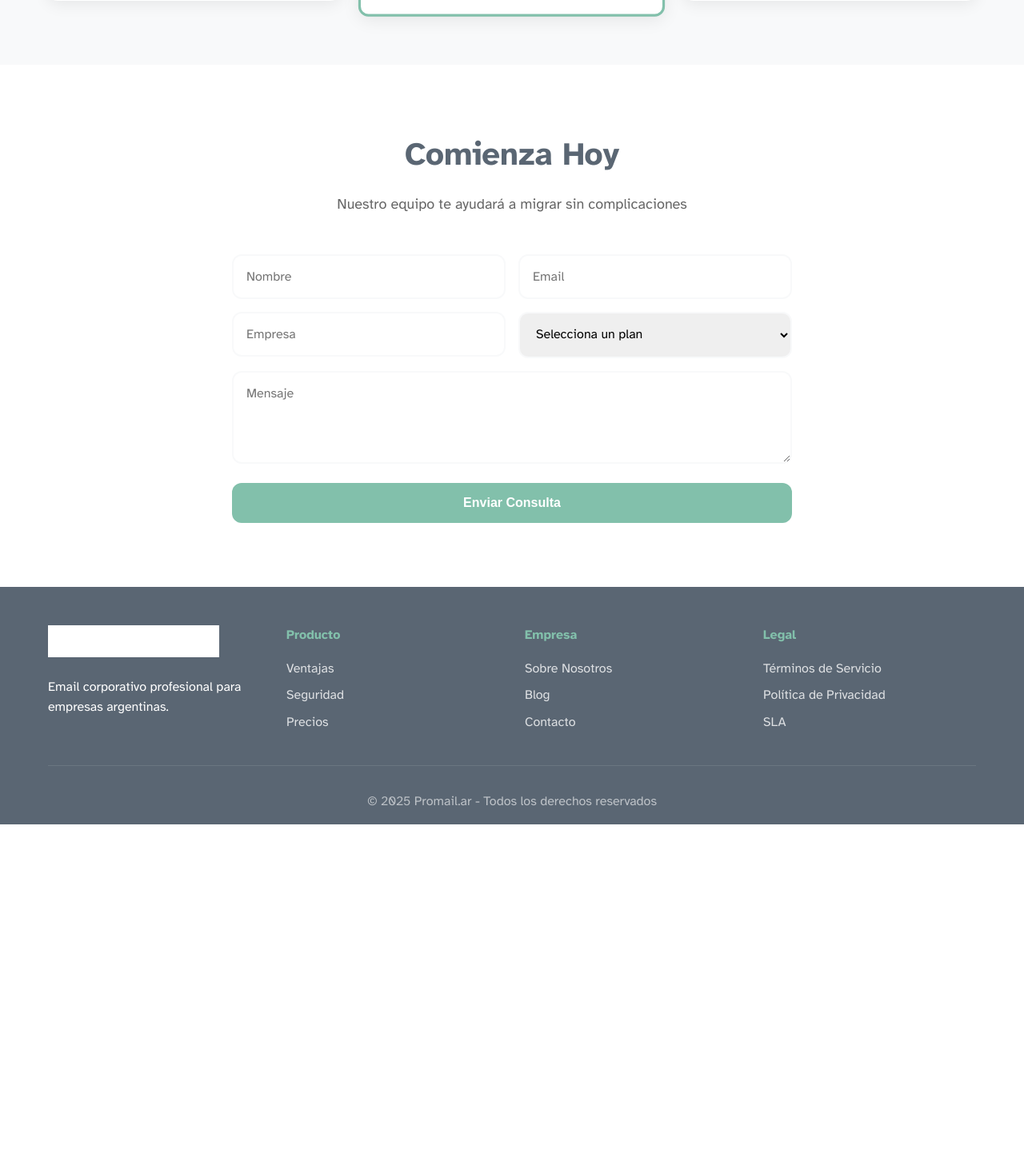
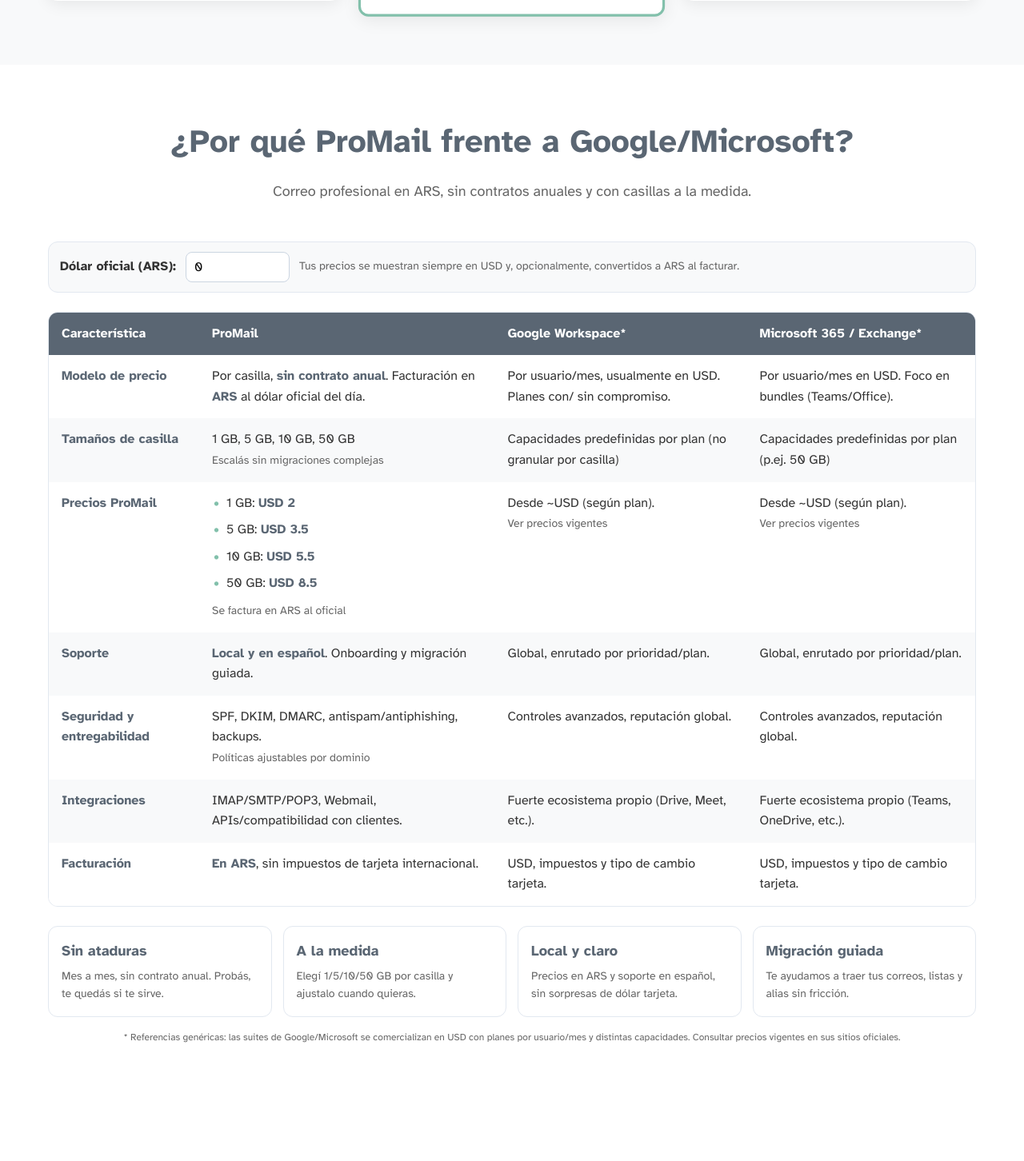
Before and after one commit to facuvar/promail, a PHP site: page / in a window 1280 px wide. Shown: the part 3772-5224 px from the top of the page at 80% size. Before the commit the page ends 4803 px from the top, so only its background shows below. Run offline with PHP 8.4, Linux system fonts and the light colour scheme.

Commit message:
comparativas

```diff
--- a/assets/css/styles.css
+++ b/assets/css/styles.css
@@ -762,6 +762,160 @@
     transform: scale(1.1);
 }
 
+/* Comparativa Section */
+.comparativa {
+    padding: 4rem 0;
+    background: var(--white);
+}
+
+.comparativa-header {
+    text-align: center;
+    margin-bottom: 2rem;
+}
+
+.conversor-ars {
+    display: flex;
+    gap: 12px;
+    align-items: center;
+    background: var(--light-color);
+    border: 1px solid #e2e8f0;
+    padding: 12px 14px;
+    border-radius: var(--border-radius);
+    margin-bottom: 1.5rem;
+}
+
+.conversor-ars label {
+    font-weight: 600;
+    color: var(--text-color);
+}
+
+.conversor-ars input {
+    width: 130px;
+    padding: 8px 10px;
+    border: 1px solid #cbd5e1;
+    border-radius: 8px;
+    outline: none;
+    font-family: 'Atkinson Hyperlegible', sans-serif;
+    font-size: 1rem;
+}
+
+.conversor-ars input:focus {
+    border-color: var(--primary-color);
+}
+
+.conversor-hint {
+    font-size: 0.875rem;
+    color: var(--text-light);
+}
+
+.tabla-comparativa-wrapper {
+    overflow: auto;
+    border: 1px solid #e2e8f0;
+    border-radius: var(--border-radius);
+    margin-bottom: 1.5rem;
+}
+
+.tabla-comparativa {
+    width: 100%;
+    border-collapse: collapse;
+    min-width: 780px;
+}
+
+.tabla-comparativa thead {
+    background: var(--dark-color);
+    color: var(--white);
+}
+
+.tabla-comparativa th {
+    text-align: left;
+    padding: 14px 16px;
+    font-weight: 700;
+}
+
+.tabla-comparativa tbody tr:nth-child(odd) {
+    background: var(--white);
+}
+
+.tabla-comparativa tbody tr:nth-child(even) {
+    background: var(--light-color);
+}
+
+.tabla-comparativa td {
+    padding: 14px 16px;
+    vertical-align: top;
+}
+
+.tabla-comparativa td strong {
+    color: var(--dark-color);
+}
+
+.tabla-comparativa small {
+    color: var(--text-light);
+    font-size: 0.875rem;
+}
+
+.precios-lista {
+    margin: 0;
+    padding-left: 18px;
+    list-style: none;
+}
+
+.precios-lista li {
+    margin-bottom: 0.5rem;
+}
+
+.precios-lista li::before {
+    content: "•";
+    color: var(--primary-color);
+    font-weight: bold;
+    display: inline-block;
+    width: 1em;
+    margin-left: -1em;
+}
+
+.ars {
+    color: var(--primary-color);
+    font-weight: 600;
+}
+
+.comparativa-bullets {
+    display: grid;
+    grid-template-columns: repeat(auto-fit, minmax(240px, 1fr));
+    gap: 14px;
+    margin-bottom: 1rem;
+}
+
+.bullet-card {
+    border: 1px solid #e2e8f0;
+    border-radius: var(--border-radius);
+    padding: 16px;
+    transition: all 0.3s;
+}
+
+.bullet-card:hover {
+    box-shadow: var(--shadow);
+    transform: translateY(-4px);
+}
+
+.bullet-card h3 {
+    margin: 0 0 6px;
+    font-size: 1.125rem;
+    color: var(--dark-color);
+}
+
+.bullet-card p {
+    margin: 0;
+    color: var(--text-light);
+    font-size: 0.875rem;
+}
+
+.comparativa-disclaimer {
+    color: var(--text-light);
+    font-size: 0.75rem;
+    margin-top: 0.75rem;
+    text-align: center;
+}
+
 /* Footer */
 .footer {
     background: var(--dark-color);
--- a/assets/js/main.js
+++ b/assets/js/main.js
@@ -321,6 +321,39 @@
     }
 });
 
+// Conversor ARS
+(function(){
+    const input = document.getElementById('usdOficial');
+    const arsSpans = document.querySelectorAll('.ars');
+
+    function formatARS(v){
+        try {
+            return new Intl.NumberFormat('es-AR', { style:'currency', currency:'ARS', maximumFractionDigits:0 }).format(v);
+        } catch(e){
+            return 'ARS ' + Math.round(v).toLocaleString('es-AR');
+        }
+    }
+
+    function recalc(){
+        const rate = parseFloat(input.value || '0');
+        arsSpans.forEach(el => {
+            const usd = parseFloat(el.getAttribute('data-usd'));
+            if (!rate || rate <= 0) {
+                el.textContent = '';
+            } else {
+                const ars = usd * rate;
+                el.textContent = ' · ' + formatARS(ars);
+                el.title = `USD ${usd} × ${rate} ARS`;
+            }
+        });
+    }
+
+    if (input) {
+        input.addEventListener('input', recalc);
+        recalc();
+    }
+})();
+
 // Inicializar componentes
 document.addEventListener('DOMContentLoaded', () => {
     new ThreatMonitor();
--- a/index.html
+++ b/index.html
@@ -20,6 +20,7 @@
                 <li><a href="#ventajas">Ventajas</a></li>
                 <li><a href="#seguridad">Seguridad</a></li>
                 <li><a href="#precios">Precios</a></li>
+                <li><a href="#comparativa">Comparativa</a></li>
                 <li><a href="#contacto">Contacto</a></li>
             </ul>
         </nav>
@@ -280,6 +281,116 @@
         </div>
     </section>
 
+    <!-- Comparativa ProMail -->
+    <section class="comparativa" id="comparativa">
+        <div class="container">
+            <div class="comparativa-header">
+                <h2 class="section-title">¿Por qué <span class="highlight">ProMail</span> frente a Google/Microsoft?</h2>
+                <p class="section-subtitle">Correo profesional en ARS, sin contratos anuales y con casillas a la medida.</p>
+            </div>
+
+            <!-- Conversor a ARS -->
+            <div class="conversor-ars">
+                <label for="usdOficial">Dólar oficial (ARS):</label>
+                <input id="usdOficial" type="number" min="0" step="0.01" value="0" placeholder="p.ej. 980">
+                <span class="conversor-hint">Tus precios se muestran siempre en USD y, opcionalmente, convertidos a ARS al facturar.</span>
+            </div>
+
+            <!-- Tabla comparativa -->
+            <div class="tabla-comparativa-wrapper">
+                <table class="tabla-comparativa">
+                    <thead>
+                        <tr>
+                            <th>Característica</th>
+                            <th>ProMail</th>
+                            <th>Google Workspace*</th>
+                            <th>Microsoft 365 / Exchange*</th>
+                        </tr>
+                    </thead>
+                    <tbody>
+                        <tr>
+                            <td><strong>Modelo de precio</strong></td>
+                            <td>Por casilla, <strong>sin contrato anual</strong>. Facturación en <strong>ARS</strong> al dólar oficial del día.</td>
+                            <td>Por usuario/mes, usualmente en USD. Planes con/ sin compromiso.</td>
+                            <td>Por usuario/mes en USD. Foco en bundles (Teams/Office).</td>
+                        </tr>
+                        <tr>
+                            <td><strong>Tamaños de casilla</strong></td>
+                            <td>
+                                1&nbsp;GB, 5&nbsp;GB, 10&nbsp;GB, 50&nbsp;GB<br>
+                                <small>Escalás sin migraciones complejas</small>
+                            </td>
+                            <td>Capacidades predefinidas por plan (no granular por casilla)</td>
+                            <td>Capacidades predefinidas por plan (p.ej. 50&nbsp;GB)</td>
+                        </tr>
+                        <tr>
+                            <td><strong>Precios ProMail</strong></td>
+                            <td>
+                                <ul class="precios-lista">
+                                    <li>1&nbsp;GB: <strong>USD 2</strong> <span class="ars" data-usd="2"></span></li>
+                                    <li>5&nbsp;GB: <strong>USD 3.5</strong> <span class="ars" data-usd="3.5"></span></li>
+                                    <li>10&nbsp;GB: <strong>USD 5.5</strong> <span class="ars" data-usd="5.5"></span></li>
+                                    <li>50&nbsp;GB: <strong>USD 8.5</strong> <span class="ars" data-usd="8.5"></span></li>
+                                </ul>
+                                <small>Se factura en ARS al oficial</small>
+                            </td>
+                            <td>Desde ~USD (según plan).<br><small>Ver precios vigentes</small></td>
+                            <td>Desde ~USD (según plan).<br><small>Ver precios vigentes</small></td>
+                        </tr>
+                        <tr>
+                            <td><strong>Soporte</strong></td>
+                            <td><strong>Local y en español</strong>. Onboarding y migración guiada.</td>
+                            <td>Global, enrutado por prioridad/plan.</td>
+                            <td>Global, enrutado por prioridad/plan.</td>
+                        </tr>
+                        <tr>
+                            <td><strong>Seguridad y entregabilidad</strong></td>
+                            <td>SPF, DKIM, DMARC, antispam/antiphishing, backups.<br><small>Políticas ajustables por dominio</small></td>
+                            <td>Controles avanzados, reputación global.</td>
+                            <td>Controles avanzados, reputación global.</td>
+                        </tr>
+                        <tr>
+                            <td><strong>Integraciones</strong></td>
+                            <td>IMAP/SMTP/POP3, Webmail, APIs/compatibilidad con clientes.</td>
+                            <td>Fuerte ecosistema propio (Drive, Meet, etc.).</td>
+                            <td>Fuerte ecosistema propio (Teams, OneDrive, etc.).</td>
+                        </tr>
+                        <tr>
+                            <td><strong>Facturación</strong></td>
+                            <td><strong>En ARS</strong>, sin impuestos de tarjeta internacional.</td>
+                            <td>USD, impuestos y tipo de cambio tarjeta.</td>
+                            <td>USD, impuestos y tipo de cambio tarjeta.</td>
+                        </tr>
+                    </tbody>
+                </table>
+            </div>
+
+            <!-- Bloque de bullets comerciales -->
+            <div class="comparativa-bullets">
+                <div class="bullet-card">
+                    <h3>Sin ataduras</h3>
+                    <p>Mes a mes, sin contrato anual. Probás, te quedás si te sirve.</p>
+                </div>
+                <div class="bullet-card">
+                    <h3>A la medida</h3>
+                    <p>Elegí 1/5/10/50&nbsp;GB por casilla y ajustalo cuando quieras.</p>
+                </div>
+                <div class="bullet-card">
+                    <h3>Local y claro</h3>
+                    <p>Precios en ARS y soporte en español, sin sorpresas de dólar tarjeta.</p>
+                </div>
+                <div class="bullet-card">
+                    <h3>Migración guiada</h3>
+                    <p>Te ayudamos a traer tus correos, listas y alias sin fricción.</p>
+                </div>
+            </div>
+
+            <p class="comparativa-disclaimer">
+                * Referencias genéricas: las suites de Google/Microsoft se comercializan en USD con planes por usuario/mes y distintas capacidades. Consultar precios vigentes en sus sitios oficiales.
+            </p>
+        </div>
+    </section>
+
     <!-- Contacto Section -->
     <section class="contacto" id="contacto">
         <div class="container">
```
Also changed, not shown: to-do.md (added).
